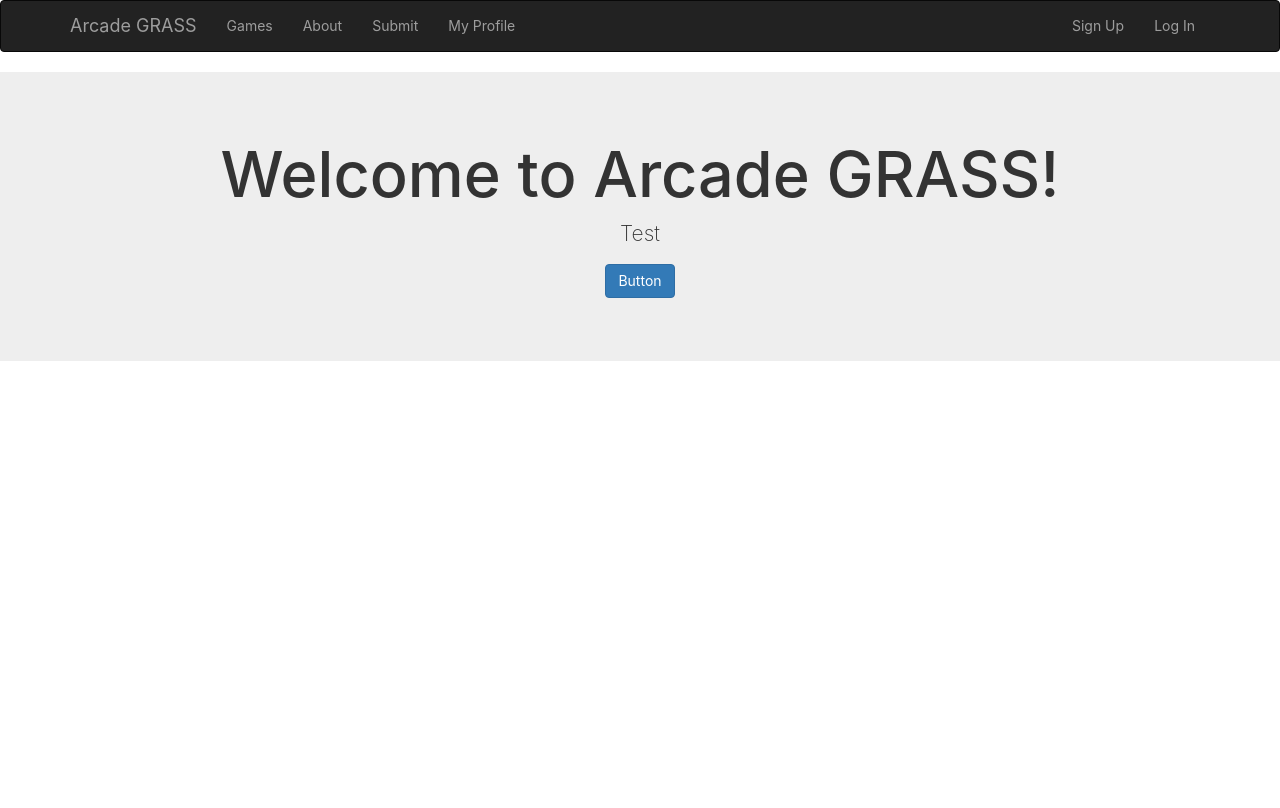
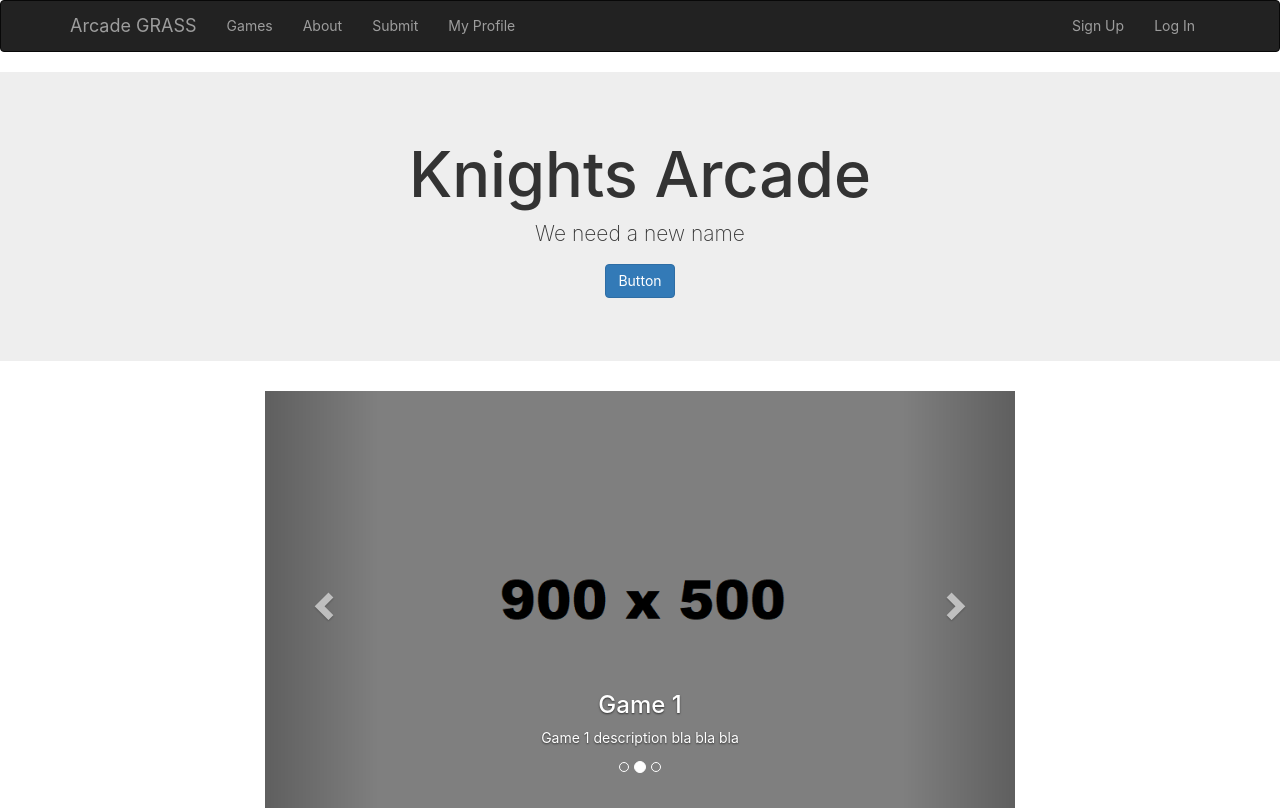
Before and after one commit to Dcorb1209/UCFArcade, a React (Create React App) app: page / in a window 1280 px wide. Built offline with nearby package versions, Linux system fonts and the light colour scheme.

Commit message:
Added a slidesshow for games to the homepage

```diff
--- a/src/Home.js
+++ b/src/Home.js
@@ -1,7 +1,7 @@
 import React, { Component } from 'react';
 import './App.css';
 import NaviBar from './Components/NavBar';
-import { Jumbotron, Button } from 'react-bootstrap';
+import { Jumbotron, Button, Carousel, Grid, Row, Col } from 'react-bootstrap';
 
 class Home extends Component {
   render() {
@@ -9,14 +9,43 @@ class Home extends Component {
       <div className="App">
         <NaviBar/>
         <Jumbotron>
-          <h1>Welcome to Arcade GRASS!</h1>
+          <h1>Knights Arcade</h1>
           <p>
-            Test
+            We need a new name
           </p>
           <p>
             <Button bsStyle="primary">Button</Button>
           </p>
         </Jumbotron>
+        <Grid>
+        <Row>
+        <Col md={8} mdOffset={2}>
+        <Carousel>
+          <Carousel.Item>
+            <img width={900} height={500} alt="900x500" src={require('./slideTest.png')} />
+            <Carousel.Caption>
+              <h3>Game 1</h3>
+              <p>Game 1 description bla bla bla</p>
+            </Carousel.Caption>
+          </Carousel.Item>
+          <Carousel.Item>
+            <img width={900} height={500} alt="900x500" src={require('./slideTest.png')} />
+            <Carousel.Caption>
+              <h3>Game 2</h3>
+              <p>Game 2 description bla bla bla bla bla bla</p>
+            </Carousel.Caption>
+          </Carousel.Item>
+          <Carousel.Item>
+            <img width={900} height={500} alt="900x500" src={require('./slideTest.png')} />
+            <Carousel.Caption>
+              <h3>Game 3</h3>
+              <p>Game 3 description bla bla bla... you get the point</p>
+            </Carousel.Caption>
+          </Carousel.Item>
+        </Carousel>
+        </Col>
+        </Row>
+        </Grid>
       </div>
     )
   }
```
Also changed, not shown: src/slideTest.png (added).
